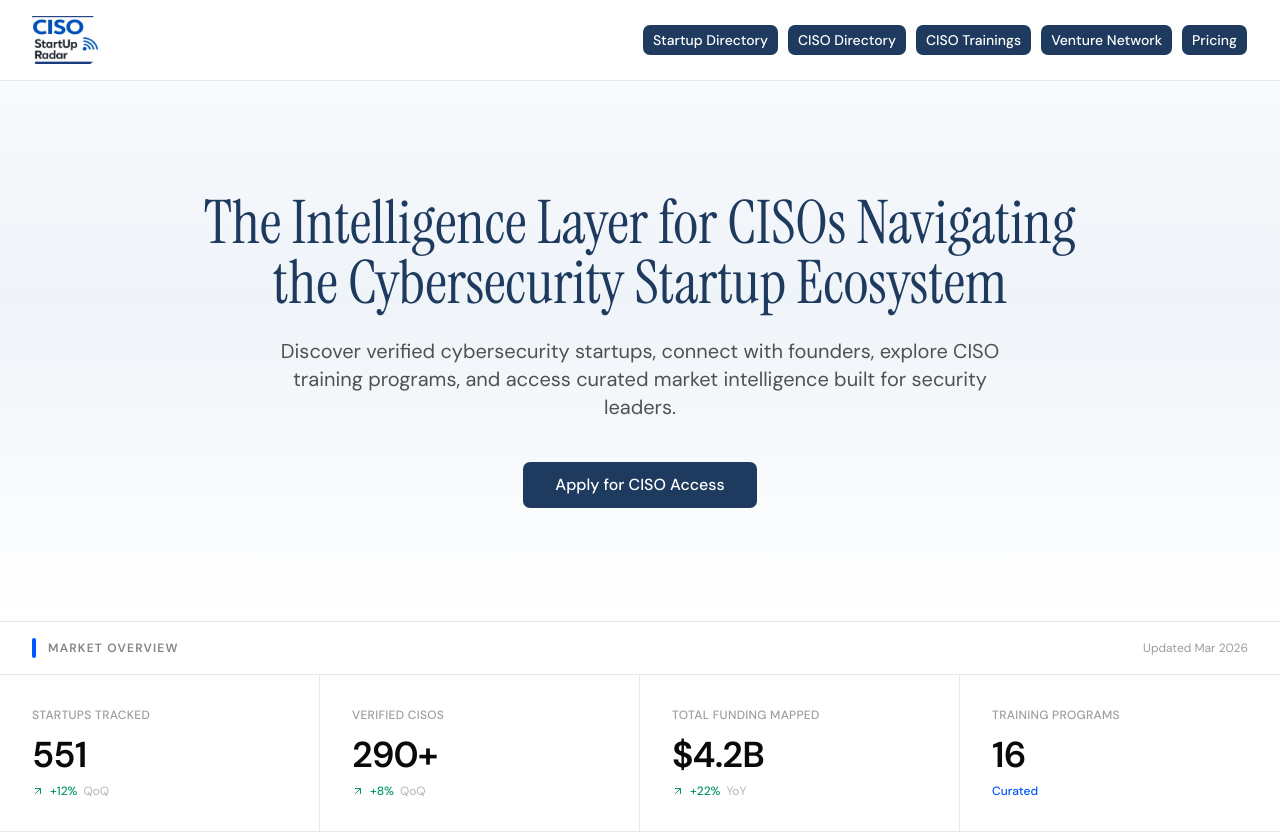
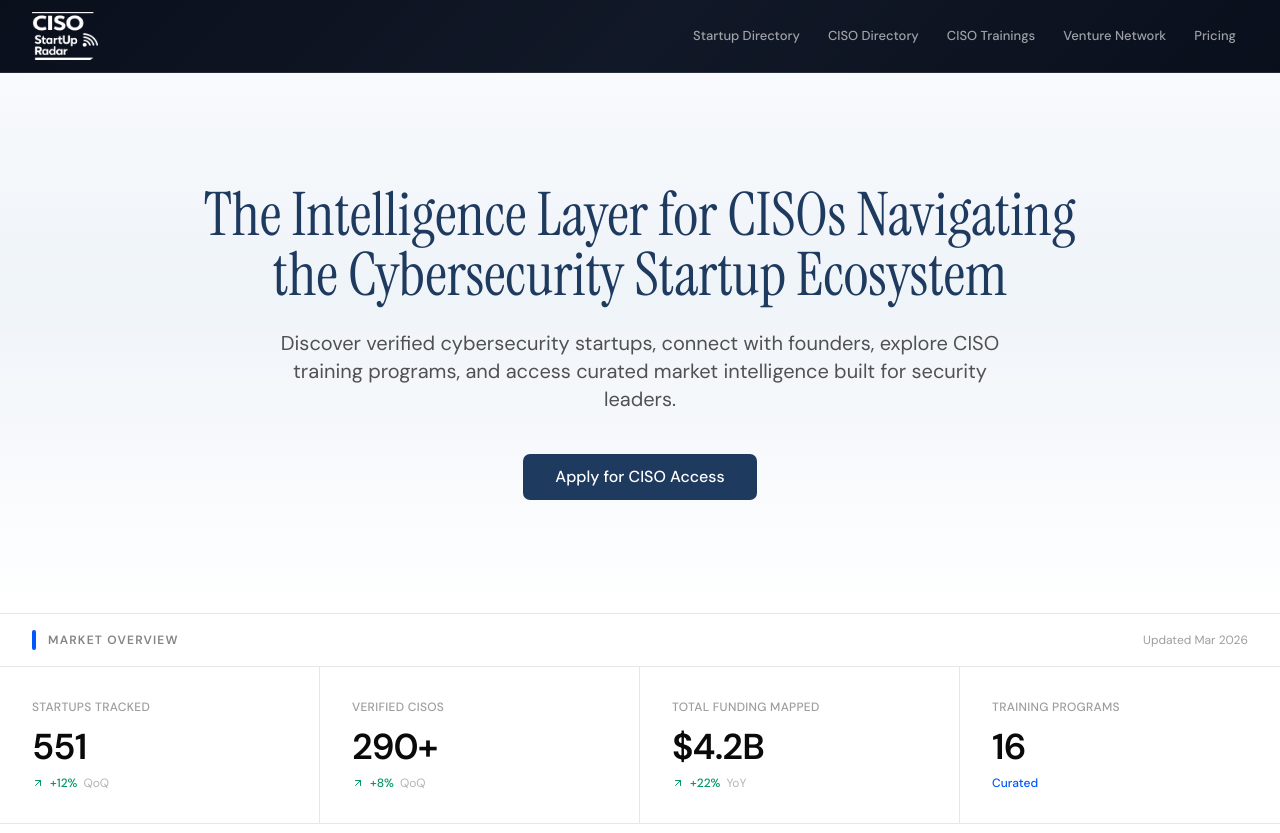
Before and after one commit to Sydmhz/ciso-startup-radar, a Next.js app: page / in a window 1280 px wide. Shown: the top 833 px of the page. Built offline with nearby package versions, Linux system fonts and the light colour scheme.

Commit message:
feat: dark gradient navbar with white logo, Bloomberg-style minimal nav

```diff
--- a/src/components/shared/navbar.tsx
+++ b/src/components/shared/navbar.tsx
@@ -4,7 +4,6 @@ import Link from "next/link";
 import Image from "next/image";
 import { useState } from "react";
 import { Menu, X } from "lucide-react";
-import { Button } from "@/components/ui/button";
 
 const navLinks = [
   { href: "/directory", label: "Startup Directory" },
@@ -18,53 +17,67 @@ export function Navbar() {
   const [mobileOpen, setMobileOpen] = useState(false);
 
   return (
-    <nav className="sticky top-0 z-50 bg-white border-b border-[#E5E7EB]">
+    <nav
+      className="sticky top-0 z-50 border-b border-white/10"
+      style={{
+        background:
+          "linear-gradient(135deg, #0A0F1C 0%, #111827 50%, #0A0F1C 100%)",
+      }}
+    >
       <div className="max-w-7xl mx-auto px-4 sm:px-6 lg:px-8">
-        <div className="flex items-center justify-between h-20">
+        <div className="flex items-center justify-between h-[72px]">
           {/* Logo */}
           <Link href="/" className="flex items-center shrink-0">
             <Image
-              src="/logo.png"
+              src="/logo-white.png"
               alt="CISO StartUp Radar"
-              width={200}
-              height={145}
+              width={240}
+              height={174}
               className="h-12 w-auto object-contain"
               priority
             />
           </Link>
 
           {/* Desktop Nav */}
-          <div className="hidden md:flex items-center gap-2">
+          <div className="hidden md:flex items-center gap-1">
             {navLinks.map((link) => (
-              <Button key={link.href} asChild className="bg-navy hover:bg-navy/90 text-white text-sm">
-                <Link href={link.href}>{link.label}</Link>
-              </Button>
+              <Link
+                key={link.href}
+                href={link.href}
+                className="px-3 py-1.5 text-[13px] font-medium text-white/60 hover:text-white transition-colors rounded"
+              >
+                {link.label}
+              </Link>
             ))}
           </div>
 
           {/* Mobile toggle */}
           <button
-            className="md:hidden p-2"
+            className="md:hidden p-2 text-white/70"
             onClick={() => setMobileOpen(!mobileOpen)}
             aria-label="Toggle menu"
           >
-            {mobileOpen ? <X className="h-5 w-5" /> : <Menu className="h-5 w-5" />}
+            {mobileOpen ? (
+              <X className="h-5 w-5" />
+            ) : (
+              <Menu className="h-5 w-5" />
+            )}
           </button>
         </div>
 
         {/* Mobile menu */}
         {mobileOpen && (
-          <div className="md:hidden pb-4 border-t border-[#E5E7EB]">
-            <div className="flex flex-col gap-2 pt-4">
+          <div className="md:hidden pb-4 border-t border-white/10">
+            <div className="flex flex-col pt-3">
               {navLinks.map((link) => (
-                <Button key={link.href} asChild className="bg-navy hover:bg-navy/90 text-white text-sm w-full justify-start">
                 <Link
+                  key={link.href}
                   href={link.href}
+                  className="px-3 py-2.5 text-sm font-medium text-white/60 hover:text-white hover:bg-white/5 rounded transition-colors"
                   onClick={() => setMobileOpen(false)}
                 >
                   {link.label}
                 </Link>
-                </Button>
               ))}
             </div>
           </div>
```
Also changed, not shown: public/logo-white.png (added). Lines whose indentation alone changed are shown as unchanged.
